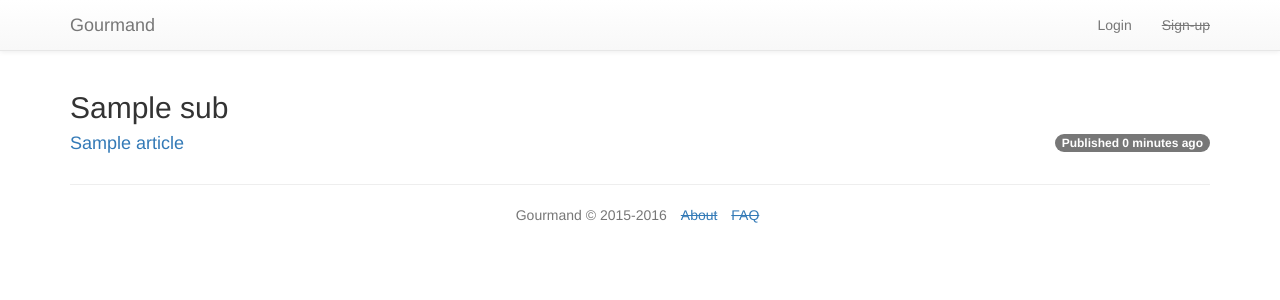
After one commit to aaronkurtz/gourmand, a Django app: template gourmand/templates/subscriptions/personalarticle_list.html in a window 1280 px wide. The commit adds this page. Shown: the top 300 px of the page. Run offline with Django 3.2, Linux system fonts and the light colour scheme; the template is opened without the code that fills it: most values are stand-ins (such as "Sample title", 1, 10 or a date in 2020); parts of the project's set-up code (start-up, migrations or seed data) failed here and were passed over; some libraries are stand-ins or nearby versions.

Commit message:
Create page to list all posts in subscription

```diff
--- a/gourmand/subscriptions/views.py
+++ b/gourmand/subscriptions/views.py
@@ -56,6 +56,7 @@ class Reader(LoginRequiredMixin, TemplateView):
 
 class PersonalArticleList(LoginRequiredMixin, ListView):
     model = PersonalArticle
+    context_object_name = 'posts'
 
     def get_queryset(self):
         self.sub = get_object_or_404(Subscription, pk=self.kwargs['pk'])
--- a/gourmand/templates/reader.html
+++ b/gourmand/templates/reader.html
@@ -39,7 +39,7 @@
                             <a href="{% url 'update_subscription' sub.pk %}"><span class="glyphicon glyphicon-edit"></span></a>
                             <a href="{% url 'remove_subscription' sub.pk %}"><span class="glyphicon glyphicon-trash"></span></a>
                         </span>
-                        <a href="{% url 'read_new' sub.pk %}"><div class="maxlen">{{ sub.title }}</div></a>
+                        <a href="{% url 'subscription' sub.pk %}"><div class="maxlen">{{ sub.title }}</div></a>
                 </div>
             {% empty %}
                 No subscriptions.
--- /dev/null
+++ b/gourmand/templates/subscriptions/personalarticle_list.html
@@ -0,0 +1,18 @@
+{% extends "_layout/base.html" %}
+{% load bootstrap3 %}
+
+{% block page_title %}{{ sub.title }}{% endblock %}
+
+{% block content %}
+<div class="container">
+    <h2 class="article_content" >{{ sub.title }}</h2>
+    {% for post in posts %}
+        <div class="gourmand-personalarticle">
+            <span class="badge pull-right">Published {{ post.article.when|timesince }} ago</span>
+            <h4 class="article_content"><a href="{% url 'article' post.pk %}">{{ post.article.title }}</a></h4>
+        </div>
+    {% empty %}
+        No posts.
+    {% endfor %}
+</div>
+{% endblock content %}
```
